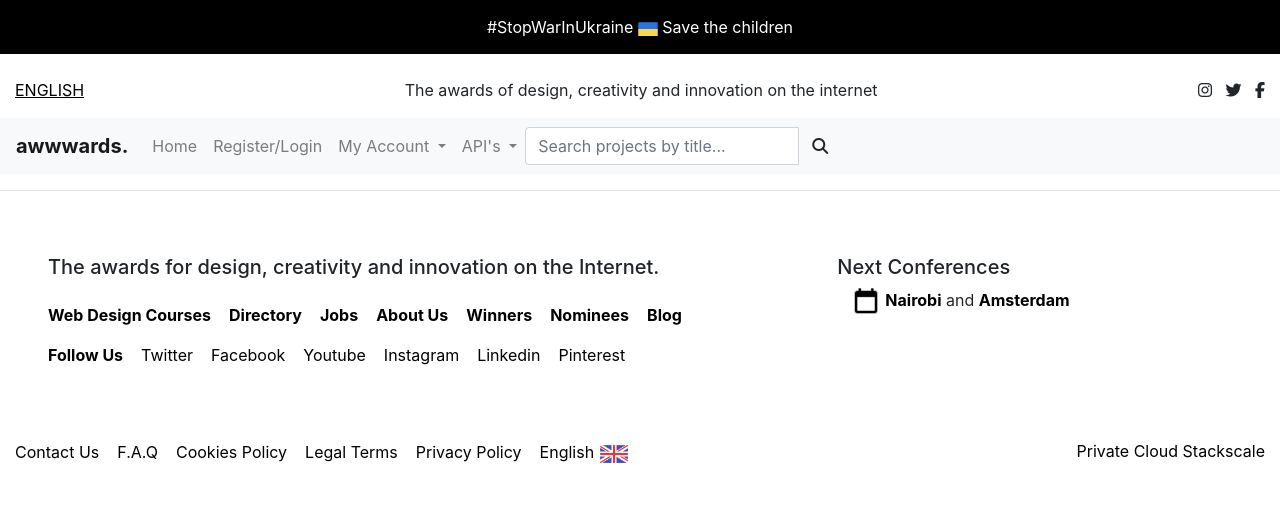
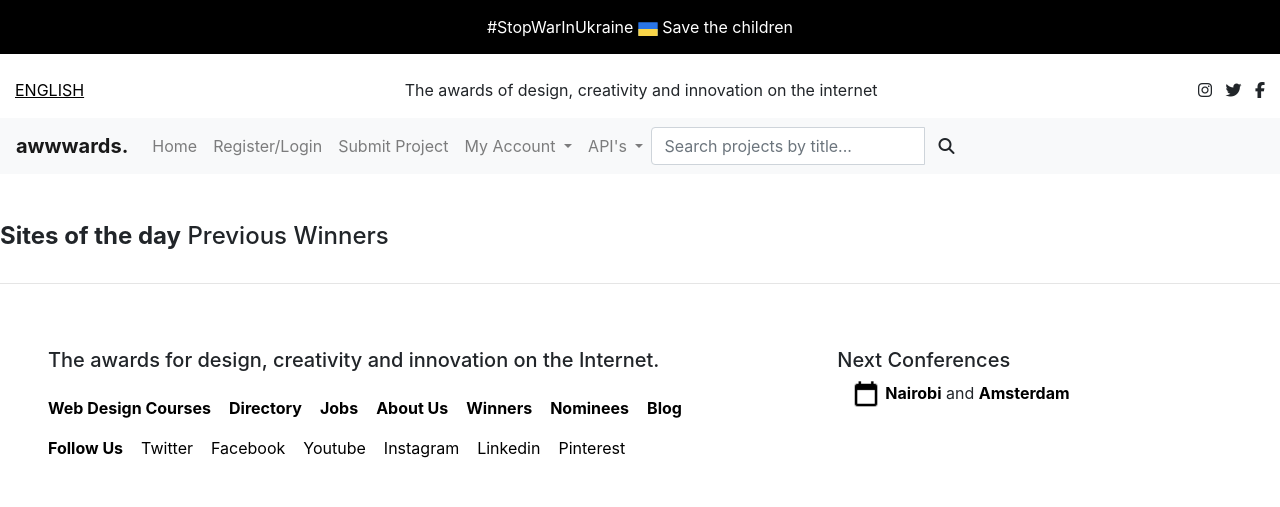
Before and after one commit to Williamsoditi/Awwwards, a Django app: page / in a window 1280 px wide. Shown: the top 507 px of the page. Run offline with Django 4.2, Linux system fonts and the light colour scheme; data that the repository does not hold is empty; some libraries are stand-ins or nearby versions.

Commit message:
Feat : Adds logic to hone template

```diff
--- a/awardsApp/templates/home.html
+++ b/awardsApp/templates/home.html
@@ -3,5 +3,33 @@
 {% load bootstrap4 %}
 {% block content %}
 
+<h4 class="mt-5"><strong>Sites of the day</strong> Previous Winners</h4>
+
+
+<div class="container-fluid mt-3">
+    <div class="row">
+        {% for project in project %}
+        <div class="col-md-4">
+            <div class="card-group">
+              <div class="card anime">
+                <a href="{%url 'project_details' project.id%}"><img class="img-fluid img-thumbnail" src="{{project.image.url}}" alt="Card image">
+                </a>
+                <div class="card__share text-center mt-4">
+                  <a id="share" class="share-icon" href="{{project.url}}" target="_blank">Visit Site</a>
+                </div>
+                <div class="card-body">
+                  <h5 class="card-title">{{project.project_name}}</h5>
+                  <p class="card-text">{{project.description}}</p>
+                </div>
+                <div class="card-footer">
+                  <small class="text-muted">Posted {{project.date |timesince }}</small><br>
+                  <a href="{%url 'project_details' project.id%}"><button type="submit" style="background-color: #49c5b6!important;color: #fff!important;font-weight: bold!important;width: 100%!important;border: none!important;text-align: center!important;padding: 1vw!important;">RATE PROJECT</button></a>
+                </div>
+              </div>
+          </div>
+        </div>
+        {% endfor %}
+    </div>
+</div>
 
 {%endblock%}
--- a/awardsApp/templates/navbar.html
+++ b/awardsApp/templates/navbar.html
@@ -34,6 +34,9 @@
             </li>
             <li class="nav-item">
                 <a class="nav-link" href="/accounts/login/">Register/Login</a>
+            </li>
+            <li class="nav-item">
+                <a class="nav-link" href="/project/project">Submit Project</a>
             </li>
             <li class="nav-item dropdown">
                 <a class="nav-link dropdown-toggle" href="#" id="navbardrop" data-toggle="dropdown">
--- a/awardsApp/templates/profile.html
+++ b/awardsApp/templates/profile.html
@@ -29,7 +29,7 @@
                 <p><strong>Email:</strong> {{ profile.email }}</p>
             </div>
         </div>
-        <div class="col-sm-6 text-center">
+        <div class="col-sm-6 text-center p-5">
             <div class="row">
                 <h3>Username: {{user.username}}</h3>
                 <br>
--- a/awardsApp/templates/project_details.html
+++ b/awardsApp/templates/project_details.html
@@ -6,7 +6,7 @@
         <h1 class="text-center">{{ project.title }}</h1>
     </div>
     <section class="single-top-header"
-        style="height: 75vh; margin-bottom: 5%;">
+        style="height: 75vh; margin-bottom: 5%; background-repeat: no-repeat;background-size: cover;background-position: center; background-image: url({{project.image.url}})">
         {% else %}
         <section class="single-top-header">
             {% endif %}
@@ -39,7 +39,7 @@
 
                 <div class="row text-center">
                     <div class="col-md-2">
-                        <p>{{user.username}}</p>
+                        <p><strong>By:</strong>{{user.username}}</p>
                     </div>
                     <div class="col-md-3">
                         <p>Design: {{rate.design}}</p>
--- a/static/css/base.css
+++ b/static/css/base.css
@@ -66,3 +66,15 @@
 .submitproj-btn:hover{
     opacity: 0.8;
 }
+.anime{
+    overflow: hidden;
+}
+.anime img{
+    width: auto;
+    height: 300;
+    transition: all 2s ease-in-out;
+}
+.anime:hover img{
+    transform: scale(2,2);
+    cursor: pointer;
+}
```
